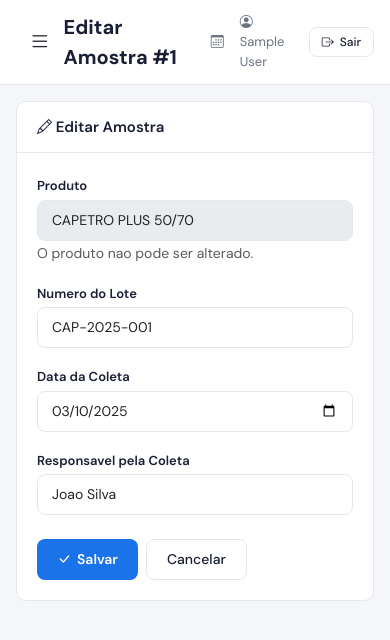
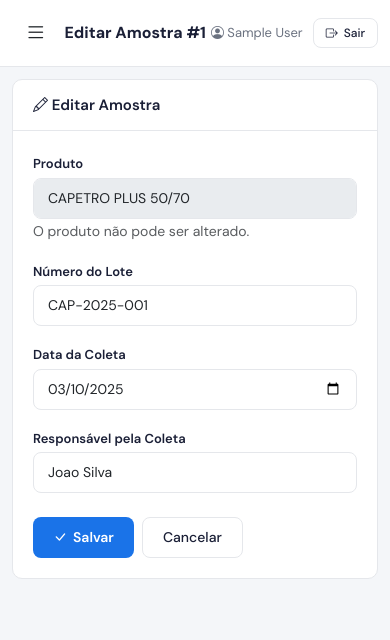
Before and after one commit to joao200709/capetro-lims, a Flask app: page /amostras/1/editar in a window 390 px wide. Shown: the top 640 px of the page. Run offline with Flask 3, Linux system fonts and the light colour scheme; the visitor is signed in with stand-in values (Sample User, id 1); data comes from the database, SQL or seed files in the repository.

Commit message:
adiciona validacao de email duplicado, responsividade mobile, corrige acentos e lembrar de mim

```diff
--- a/app.py
+++ b/app.py
@@ -52,7 +52,7 @@ def login_required(f):
     @wraps(f)
     def decorated(*args, **kwargs):
         if 'usuario_id' not in session:
-            flash('Faca login para acessar o sistema.', 'error')
+            flash('Faça login para acessar o sistema.', 'error')
             return redirect(url_for('login'))
         return f(*args, **kwargs)
     return decorated
@@ -111,7 +111,7 @@ def registro():
             return render_template('auth/registro.html', form=form_data)
 
         if senha != confirmar:
-            flash('As senhas nao coincidem.', 'error')
+            flash('As senhas não coincidem.', 'error')
             return render_template('auth/registro.html', form=form_data)
 
         if len(senha) < 6:
@@ -123,7 +123,7 @@ def registro():
 
         if existente:
             db.close()
-            flash('Este e-mail ja esta cadastrado.', 'error')
+            flash('Este e-mail já está cadastrado.', 'error')
             return render_template('auth/registro.html', form=form_data)
 
         db.execute(
@@ -133,7 +133,7 @@ def registro():
         db.commit()
         db.close()
 
-        flash('Conta criada com sucesso! Faca login.', 'success')
+        flash('Conta criada com sucesso! Faça login.', 'success')
         return redirect(url_for('login'))
 
     return render_template('auth/registro.html')
@@ -142,7 +142,7 @@ def registro():
 @app.route('/logout')
 def logout():
     session.clear()
-    flash('Voce saiu do sistema.', 'success')
+    flash('Você saiu do sistema.', 'success')
     return redirect(url_for('login'))
 
 
@@ -312,7 +312,7 @@ def detalhe_amostra(amostra_id):
 
     if not amostra:
         db.close()
-        flash('Amostra nao encontrada.', 'error')
+        flash('Amostra não encontrada.', 'error')
         return redirect(url_for('listar_amostras'))
 
     resultados = buscar_resultados(db, amostra_id)
@@ -332,7 +332,7 @@ def editar_amostra(amostra_id):
 
     if not amostra:
         db.close()
-        flash('Amostra nao encontrada.', 'error')
+        flash('Amostra não encontrada.', 'error')
         return redirect(url_for('listar_amostras'))
 
     if request.method == 'POST':
@@ -367,7 +367,7 @@ def excluir_amostra(amostra_id):
 
     if not amostra:
         db.close()
-        flash('Amostra nao encontrada.', 'error')
+        flash('Amostra não encontrada.', 'error')
         return redirect(url_for('listar_amostras'))
 
     db.execute('DELETE FROM resultados WHERE amostra_id = ?', [amostra_id])
@@ -375,7 +375,7 @@ def excluir_amostra(amostra_id):
     db.commit()
     db.close()
 
-    flash('Amostra excluida.', 'success')
+    flash('Amostra excluída.', 'success')
     return redirect(url_for('listar_amostras'))
 
 
@@ -389,7 +389,7 @@ def registrar_ensaios(amostra_id):
 
     if not amostra:
         db.close()
-        flash('Amostra nao encontrada.', 'error')
+        flash('Amostra não encontrada.', 'error')
         return redirect(url_for('listar_amostras'))
 
     if request.method == 'POST':
@@ -397,7 +397,7 @@ def registrar_ensaios(amostra_id):
         data_ensaio = request.form.get('data_ensaio', '').strip()
 
         if not tecnico or not data_ensaio:
-            flash('Preencha o tecnico e a data do ensaio.', 'error')
+            flash('Preencha o técnico e a data do ensaio.', 'error')
             resultados = buscar_resultados(db, amostra_id)
             db.close()
             return render_template('ensaios/registrar.html', amostra=amostra, resultados=resultados)
@@ -419,7 +419,7 @@ def registrar_ensaios(amostra_id):
                 try:
                     valor = float(valor_str)
                 except ValueError:
-                    flash(f'Valor invalido encontrado. Use apenas numeros.', 'error')
+                    flash('Valor inválido encontrado. Use apenas números.', 'error')
                     resultados = buscar_resultados(db, amostra_id)
                     db.close()
                     return render_template('ensaios/registrar.html', amostra=amostra, resultados=resultados)
@@ -467,7 +467,7 @@ def gerar_laudo(amostra_id):
 
     if not amostra:
         db.close()
-        flash('Amostra nao encontrada.', 'error')
+        flash('Amostra não encontrada.', 'error')
         return redirect(url_for('listar_amostras'))
 
     resultados = buscar_resultados(db, amostra_id)
@@ -486,7 +486,7 @@ def gerar_laudo_pdf(amostra_id):
     try:
         from weasyprint import HTML
     except ImportError:
-        flash('WeasyPrint nao instalado. Use: pip install weasyprint', 'error')
+        flash('WeasyPrint não instalado. Use: pip install weasyprint', 'error')
         return redirect(url_for('detalhe_amostra', amostra_id=amostra_id))
 
     db = get_db()
@@ -521,13 +521,13 @@ def gerar_laudo_pdf(amostra_id):
 
 @app.errorhandler(404)
 def pagina_nao_encontrada(e):
-    flash('Pagina nao encontrada.', 'error')
+    flash('Página não encontrada.', 'error')
     return redirect(url_for('dashboard'))
 
 
 @app.errorhandler(500)
 def erro_interno(e):
-    flash('Ocorreu um erro interno. Tente novamente.', 'error')
+    flash('Ocorreu um erro interno. Tente novamente mais tarde.', 'error')
     return redirect(url_for('dashboard'))
 
 
--- a/static/css/style.css
+++ b/static/css/style.css
@@ -489,9 +489,54 @@ body {
         margin-left: 0;
     }
     .page-content {
-        padding: 16px;
+        padding: 12px;
     }
     .topbar {
-        padding: 12px 16px;
+        padding: 10px 12px;
+    }
+    .topbar-title {
+        font-size: 16px;
+    }
+    .topbar-date {
+        display: none;
+    }
+
+    /* Tabelas responsivas */
+    .table-clean {
+        display: block;
+        overflow-x: auto;
+        -webkit-overflow-scrolling: touch;
+    }
+    .table-clean thead th,
+    .table-clean tbody td {
+        white-space: nowrap;
+        padding: 8px 10px;
+        font-size: 13px;
+    }
+
+    /* Filtros empilhados */
+    .card-panel-body .row.g-2 > div {
+        flex: 0 0 100%;
+        max-width: 100%;
+    }
+
+    /* Métricas em grid 2x2 */
+    .metric-card {
+        padding: 14px 16px;
+    }
+    .metric-value {
+        font-size: 22px;
+    }
+
+    /* Botões de ação menores */
+    .d-flex.gap-2.flex-wrap {
+        gap: 6px !important;
+    }
+
+    /* Paginação */
+    .card-panel-body[style*="border-top"] {
+        flex-direction: column;
+        gap: 10px;
+        text-align: center;
     }
 }
--- a/templates/amostras/editar.html
+++ b/templates/amostras/editar.html
@@ -15,12 +15,12 @@
                     <div class="mb-3">
                         <label class="form-label">Produto</label>
                         <input type="text" class="form-control" value="{{ amostra.produto_nome }}" disabled>
-                        <small class="text-muted">O produto nao pode ser alterado.</small>
+                        <small class="text-muted">O produto não pode ser alterado.</small>
                     </div>
 
                     <div class="row g-3 mb-3">
                         <div class="col-md-6">
-                            <label class="form-label">Numero do Lote</label>
+                            <label class="form-label">Número do Lote</label>
                             <input type="text" name="numero_lote" class="form-control"
                                    value="{{ amostra.numero_lote }}" required>
                         </div>
@@ -32,7 +32,7 @@
                     </div>
 
                     <div class="mb-4">
-                        <label class="form-label">Responsavel pela Coleta</label>
+                        <label class="form-label">Responsável pela Coleta</label>
                         <input type="text" name="responsavel" class="form-control"
                                value="{{ amostra.responsavel }}" required>
                     </div>
--- a/templates/amostras/nova.html
+++ b/templates/amostras/nova.html
@@ -37,7 +37,7 @@
                     <div class="mb-4">
                         <label class="form-label">Responsável pela Coleta</label>
                         <input type="text" name="responsavel" class="form-control"
-                               placeholder="Nome do técnico" required>
+                               placeholder="Nome do responsável" required>
                     </div>
 
                     <div class="d-flex gap-2">
--- a/templates/auth/login.html
+++ b/templates/auth/login.html
@@ -112,7 +112,7 @@
             <div class="login-brand">
                 <div class="icon">&#x2B21;</div>
                 <h1>CAPETRO</h1>
-                <p>LIMS &middot; Sistema de Gestao Laboratorial</p>
+                <p>LIMS &middot; Sistema de Gestão Laboratorial</p>
             </div>
 
             {% with messages = get_flashed_messages(with_categories=true) %}
@@ -157,7 +157,7 @@
             </form>
 
             <div class="login-footer">
-                Nao tem conta? <a href="{{ url_for('registro') }}">Criar conta</a>
+                Não tem conta? <a href="{{ url_for('registro') }}">Criar conta</a>
             </div>
         </div>
     </div>
--- a/templates/auth/registro.html
+++ b/templates/auth/registro.html
@@ -150,7 +150,7 @@
                 <div class="mb-3">
                     <label class="form-label">Cargo</label>
                     <select name="cargo" class="form-select">
-                        <option value="Tecnico" {{ 'selected' if form and form.cargo == 'Tecnico' else '' }}>Tecnico</option>
+                        <option value="Tecnico" {{ 'selected' if form and form.cargo == 'Tecnico' else '' }}>Técnico</option>
                         <option value="Analista" {{ 'selected' if form and form.cargo == 'Analista' else '' }}>Analista</option>
                         <option value="Coordenador" {{ 'selected' if form and form.cargo == 'Coordenador' else '' }}>Coordenador</option>
                         <option value="Gerente" {{ 'selected' if form and form.cargo == 'Gerente' else '' }}>Gerente</option>
@@ -163,7 +163,7 @@
                         <span class="input-group-text"><i class="bi bi-lock"></i></span>
                         <input type="password" name="senha" class="form-control" placeholder="Crie uma senha" required minlength="6">
                     </div>
-                    <div class="senha-hint">Minimo de 6 caracteres</div>
+                    <div class="senha-hint">Mínimo de 6 caracteres</div>
                 </div>
 
                 <div class="mb-4">
@@ -180,7 +180,7 @@
             </form>
 
             <div class="login-footer">
-                Ja tem conta? <a href="{{ url_for('login') }}">Fazer login</a>
+                Já tem conta? <a href="{{ url_for('login') }}">Fazer login</a>
             </div>
         </div>
     </div>
```
Also changed, not shown: templates/amostras/detalhe.html (+8 -8 lines), templates/amostras/lista.html (+4 -4 lines), templates/ensaios/registrar.html (+5 -5 lines), tests.py (+6 -6 lines).
